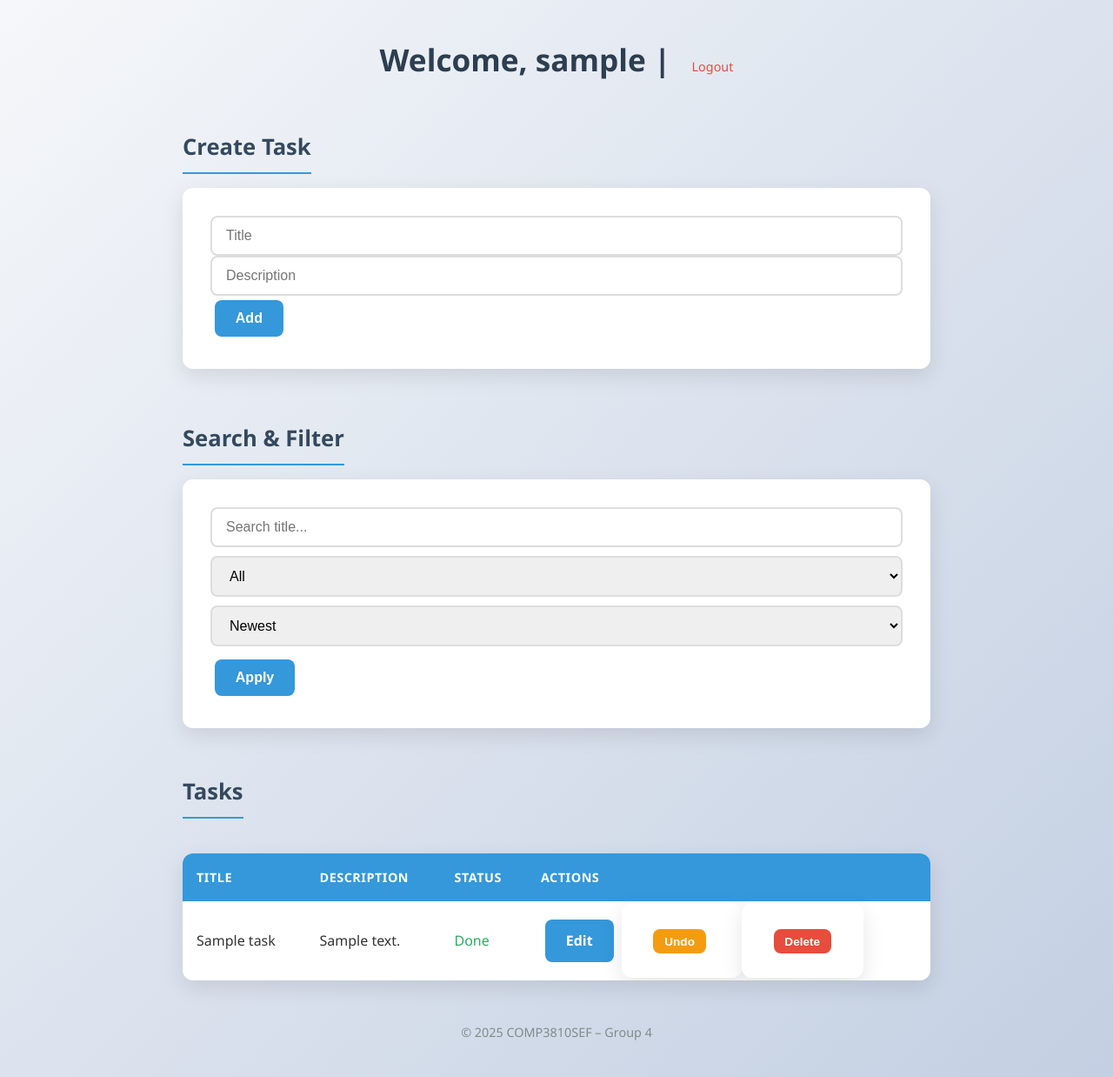
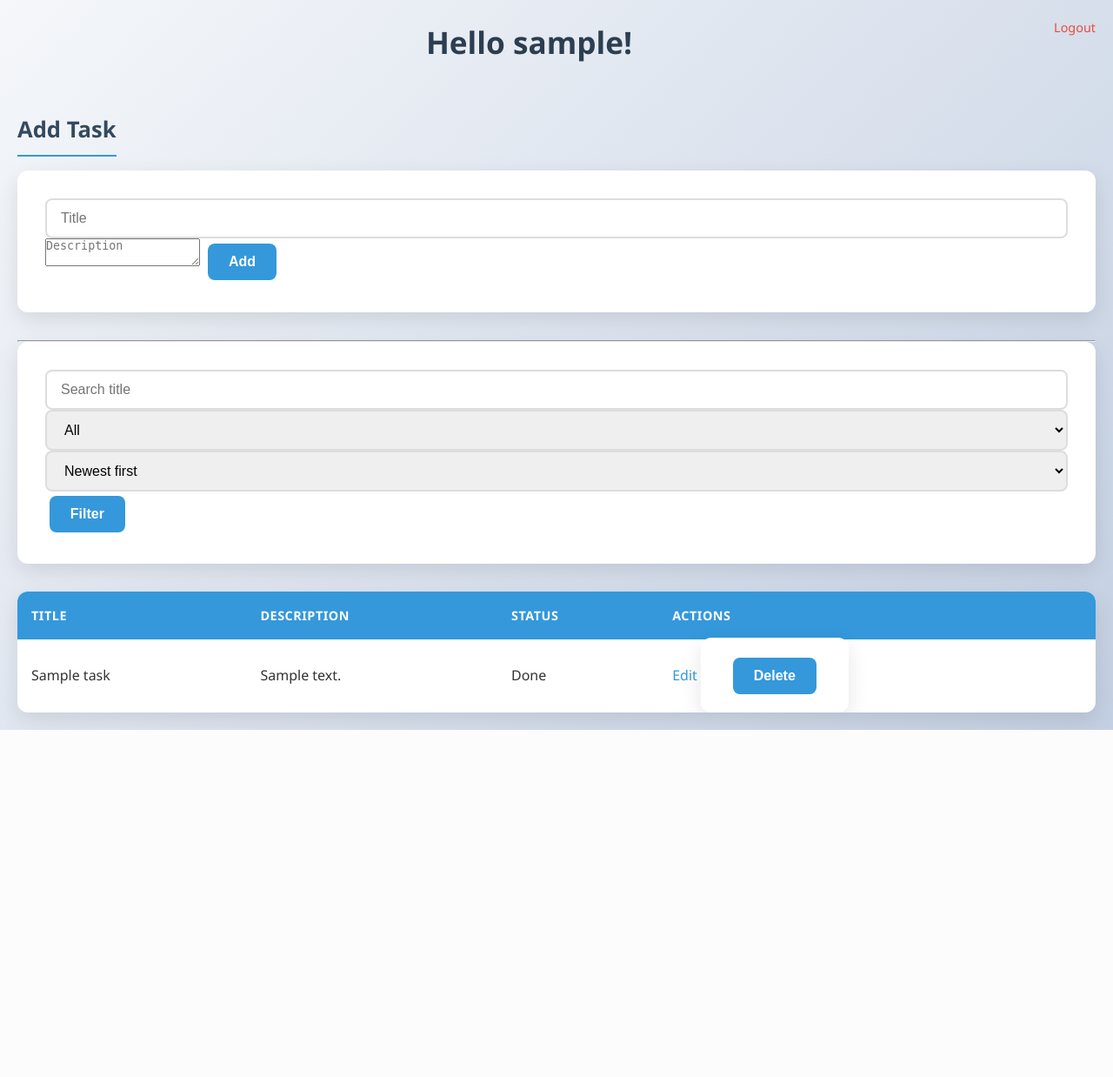
Before and after one commit to S1318885/comp3810sef-group4, a Node server app: template views/crud.ejs in a window 1280 px wide. Shown: the whole page at 87% size. After the commit the page ends 839 px from the top, so only its background shows below. Run offline with Node 20, Linux system fonts and the light colour scheme; tables that the repository leaves empty hold one stand-in row (values such as "Sample post"); the template is opened without the code that fills it: values that come from a table or form of the project are taken from there, most other values are stand-ins (such as "Sample title", 1, 10 or a date in 2020); some libraries are stand-ins or nearby versions.

Commit message:
Update crud.ejs

```diff
--- a/views/crud.ejs
+++ b/views/crud.ejs
@@ -9,78 +9,51 @@
 </head>
 
 <body>
-  <div class="container">
-    <h1>Welcome, <%= username %> | <a href="/logout">Logout</a></h1>
+  <h1>Hello <%= username %>! <a href="/logout" style="float:right;">Logout</a></h1>
 
-    <h2>Create Task</h2>
-    <form method="POST" action="/crud">
+  <h2>Add Task</h2>
+  <form action="/crud" method="POST">
     <input type="text" name="title" placeholder="Title" required>
-      <input type="text" name="description" placeholder="Description">
+    <textarea name="description" placeholder="Description"></textarea>
     <button type="submit">Add</button>
   </form>
 
-    <h2>Search & Filter</h2>
-    <form method="GET" action="/crud" class="search-form">
-      <input type="text" name="search" placeholder="Search title..." value="<%= search %>">
+  <hr>
+
+  <form method="GET">
+    <input type="text" name="search" value="<%= search %>" placeholder="Search title">
     <select name="status">
-        <option value="all" <%=status==='all' ?'selected':'' %>>All</option>
-        <option value="pending" <%=status==='pending' ?'selected':'' %>>Pending</option>
-        <option value="completed" <%=status==='completed' ?'selected':'' %>>Completed</option>
+      <option value="all" <%= status==='all'?'selected':'' %>>All</option>
+      <option value="completed" <%= status==='completed'?'selected':'' %>>Completed</option>
+      <option value="pending" <%= status==='pending'?'selected':'' %>>Pending</option>
     </select>
     <select name="sort">
-        <option value="newest" <%=sort==='newest' ?'selected':'' %>>Newest</option>
-        <option value="oldest" <%=sort==='oldest' ?'selected':'' %>>Oldest</option>
+      <option value="newest" <%= sort==='newest'?'selected':'' %>>Newest first</option>
+      <option value="oldest" <%= sort==='oldest'?'selected':'' %>>Oldest first</option>
     </select>
-      <button type="submit">Apply</button>
+    <button type="submit">Filter</button>
   </form>
 
-    <h2>Tasks</h2>
   <table>
     <thead>
-        <tr>
-          <th>Title</th>
-          <th>Description</th>
-          <th>Status</th>
-          <th>Actions</th>
-        </tr>
+      <tr><th>Title</th><th>Description</th><th>Status</th><th>Actions</th></tr>
     </thead>
     <tbody>
-        <% if (tasks.length===0) { %>
-          <tr>
-            <td colspan="4" class="text-center">No tasks</td>
-          </tr>
-          <% } else { tasks.forEach(t=> { %>
-            <tr>
-              <td data-label="Title">
-                <%= t.title %>
-              </td>
-              <td data-label="Desc">
-                <%= t.description || '-' %>
-              </td>
-              <td data-label="Status"><span class="<%= t.completed?'text-success':'text-danger' %>">
-                  <%= t.completed?'Done':'Pending' %>
-                </span></td>
-              <td data-label="Actions">
-                <a href="/crud/edit/<%= t._id %>" class="btn btn-edit btn-small">Edit</a>
-                <form method="POST" action="/crud/update/<%= t._id %>" style="display:inline;">
-                  <input type="hidden" name="completed" value="on">
-                  <button type="submit" class="btn btn-complete btn-small">
-                    <%= t.completed?'Undo':'Done' %>
-                  </button>
-                </form>
-                <form method="POST" action="/crud/delete/<%= t._id %>" style="display:inline;"
-                  onsubmit="return confirm('Delete?');">
-                  <button type="submit" class="btn btn-delete btn-small">Delete</button>
+      <% tasks.forEach(t => { %>
+        <tr class="<%= t.completed ? 'completed' : '' %>">
+          <td><%= t.title %></td>
+          <td><%= t.description || '' %></td>
+          <td><%= t.completed ? 'Done' : 'Pending' %></td>
+          <td>
+            <a href="/crud/edit/<%= t._id %>">Edit</a>
+            <form style="display:inline" action="/crud/delete/<%= t._id %>" method="POST">
+              <button type="submit" onclick="return confirm('Delete?')">Delete</button>
             </form>
           </td>
         </tr>
-            <% })} %>
+      <% }) %>
     </tbody>
   </table>
-    <footer>
-      <p>© 2025 COMP3810SEF – Group 4</p>
-    </footer>
-  </div>
 </body>
 
 </html>
```
Lines whose indentation alone changed are shown as unchanged.
